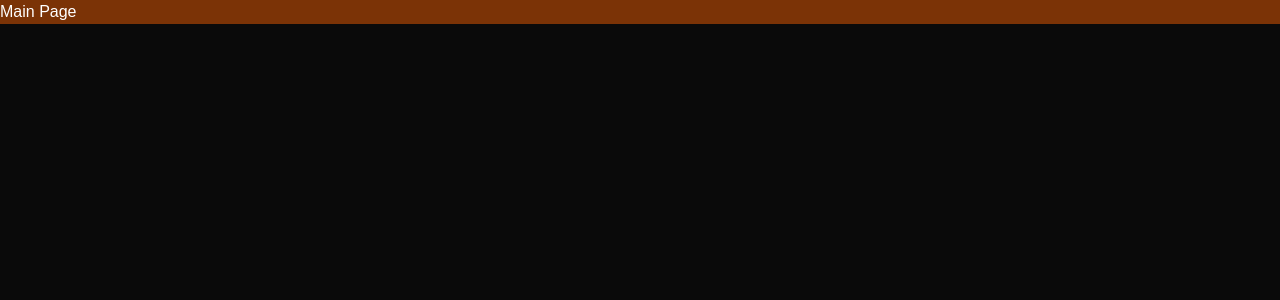
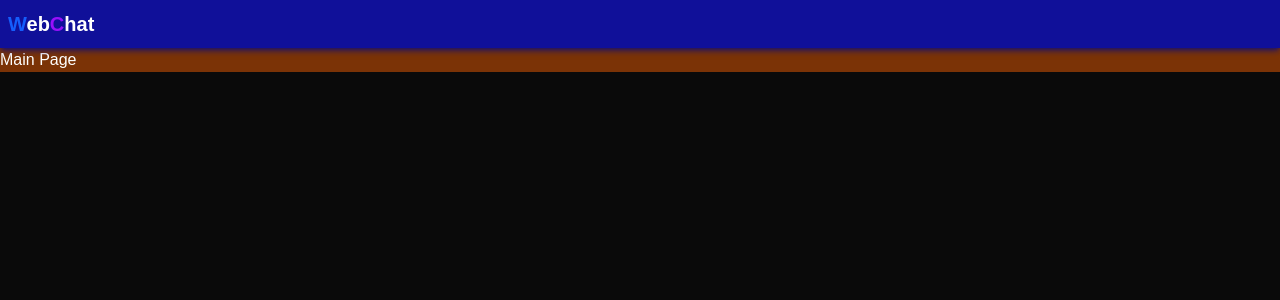
Before and after one commit to LahiruDilhara/webchat-frontend, a Next.js app in the folder webchat-web/: page / in a window 1280 px wide. Shown: the top 300 px of the page. Built offline with nearby package versions, Linux system fonts and the light colour scheme.

Commit message:
fixing layout

```diff
--- a/webchat-web/src/app/globals.css
+++ b/webchat-web/src/app/globals.css
@@ -100,6 +100,15 @@
   --padding-2xl: 3rem; /* 48px */
   --padding-3xl: 4rem; /* 64px */
   --padding-4xl: 6rem; /* 96px */
+
+  /* Padding Respect to Height */
+  --padding-h-xs: 1rem; /* 16px */
+  --padding-h-sm: 2rem; /* 32px */
+  --padding-h-md: 3rem; /* 48px */
+  --padding-h-lg: 4rem; /* 64px */
+  --padding-h-xl: 5rem; /* 80px */
+  --padding-h-2xl: 6rem; /* 96px */
+  --padding-h-3xl: 8rem; /* 128px */
 
   /* Margin */
   --margin-xs: 0.25rem; /* 4px */
--- a/webchat-web/src/app/layout.tsx
+++ b/webchat-web/src/app/layout.tsx
@@ -3,6 +3,7 @@ import { Geist, Geist_Mono } from "next/font/google";
 import "./globals.css";
 import ClientProvider from "./clientProvider";
 import ClientInitializer from "./clientInitializer";
+import NavUser from "./home/navUser";
 
 const geistSans = Geist({
   variable: "--font-geist-sans",
@@ -31,7 +32,17 @@ export default function RootLayout({
       >
         <ClientProvider>
           <ClientInitializer >
-            {children}
+            <div className="flex flex-col min-h-screen">
+              <div className="fixed top-0 left-0 w-full z-50">
+                <nav className="h-md flex flex-row items-center px-sm justify-between shadow-md shadow-shadow-primary/70 bg-primary">
+                  <h1 className="text-xl font-extrabold"><span className="text-blue-600">W</span>eb<span className="text-purple-600">C</span>hat</h1>
+                  <NavUser />
+                </nav>
+              </div>
+              <main className="flex-1 pt-h-md">
+                {children}
+              </main>
+            </div>
           </ClientInitializer>
         </ClientProvider>
       </body>
--- a/webchat-web/src/viewmodels/root/clientInitializerViewmode.ts
+++ b/webchat-web/src/viewmodels/root/clientInitializerViewmode.ts
@@ -1,7 +1,6 @@
 import { RootState } from "@/app/store";
 import { setLoggedIn, setLoggedOut } from "@/slices/auth/AuthSlice";
 import { getTokenUser } from "@/utils/jwtUtil";
-import { jwtDecode, JwtPayload } from "jwt-decode";
 import { usePathname, useRouter } from "next/navigation";
 import { useEffect, useState } from "react";
 import { useDispatch, useSelector } from "react-redux";
```
